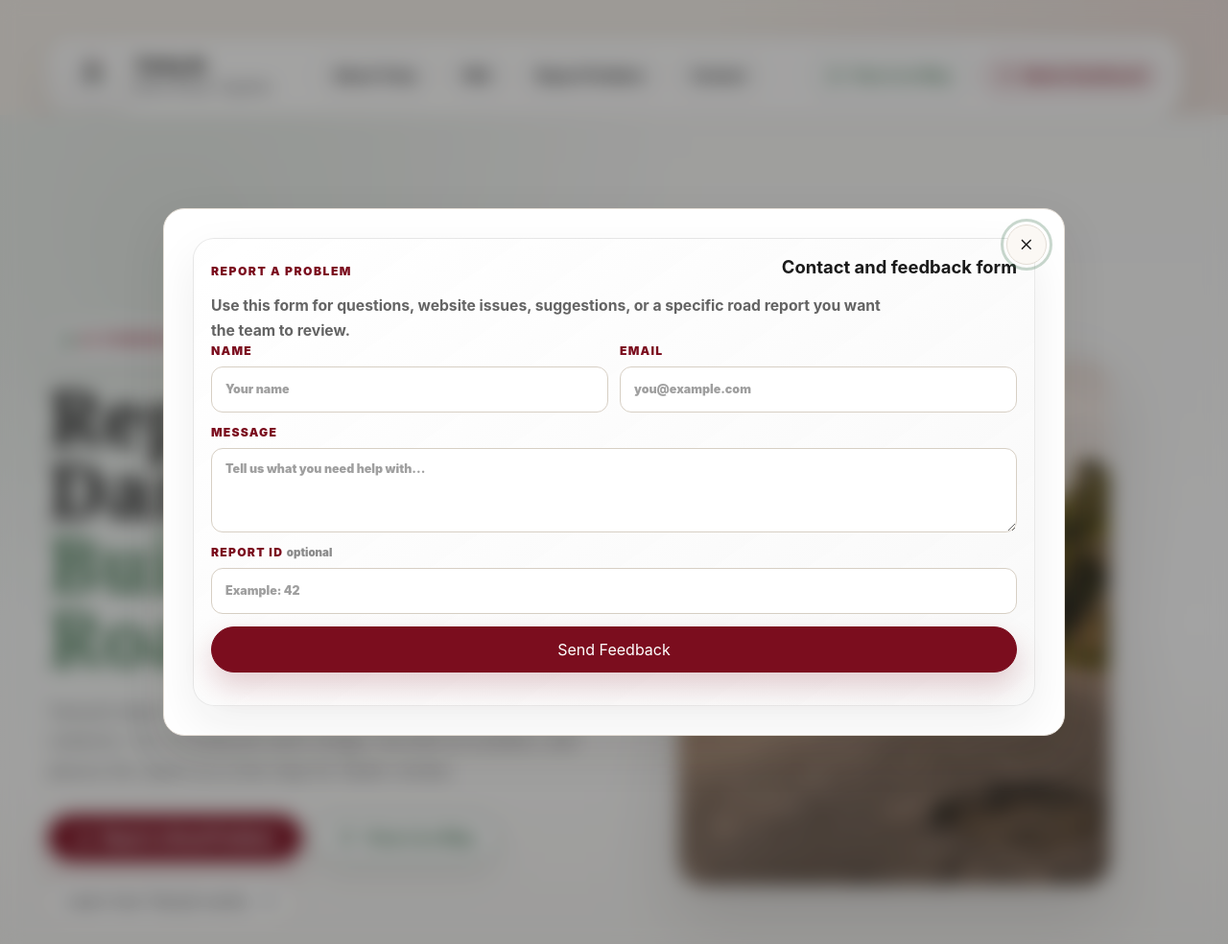
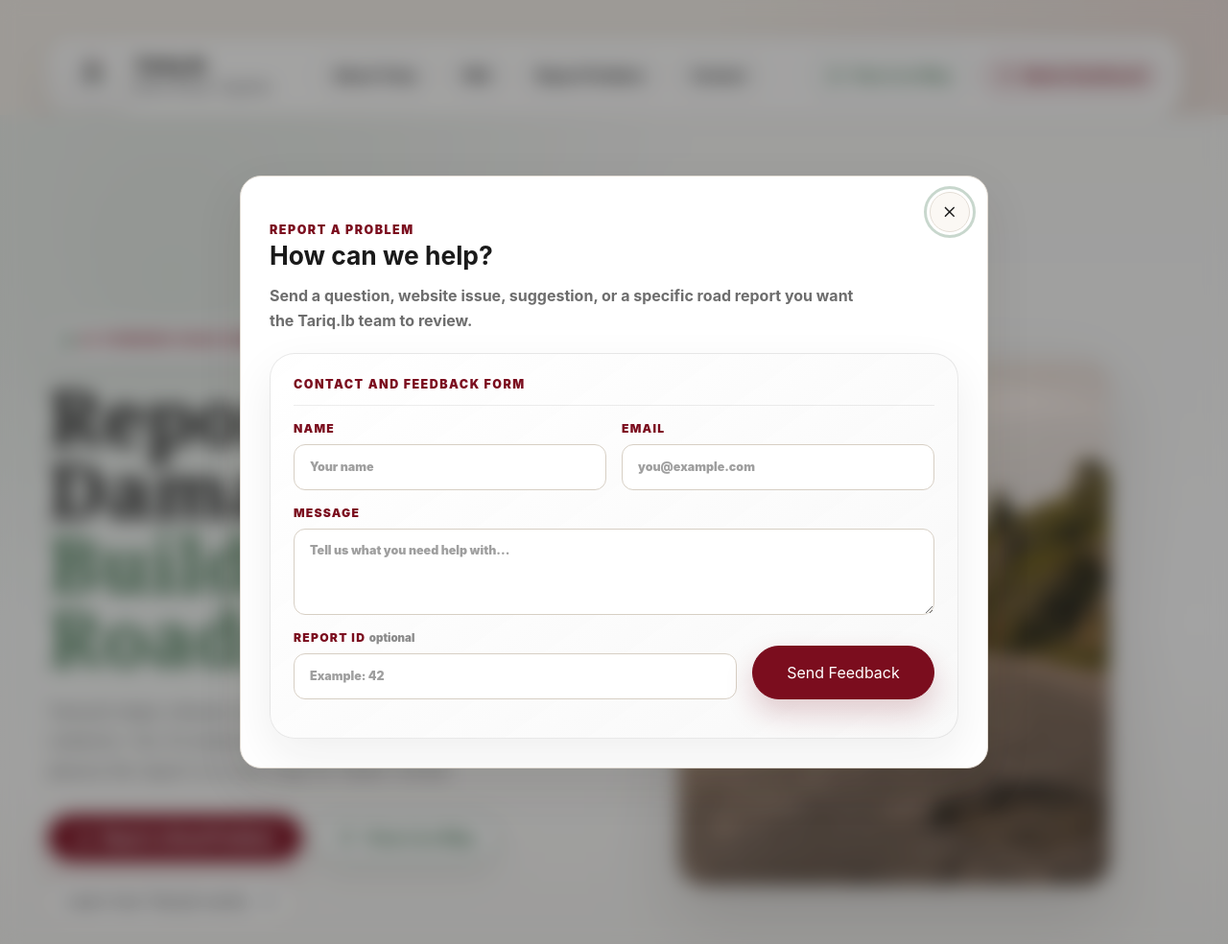
Before and after one commit to Gloria-Hleihel/TechTalks-Tariq.lb, a Flask app: page / in a window 1280 px wide, after a click on "Report Problem". Shown: the whole page at 96% size. Run offline with Flask 3, Linux system fonts and the light colour scheme.

Commit message:
Refine support feedback modal layout

```diff
--- a/static/css/landing.css
+++ b/static/css/landing.css
@@ -1073,6 +1073,110 @@ svg {
   box-shadow: 0 24px 52px rgba(123, 13, 30, 0.30);
 }
 
+.support-panel {
+  width: min(780px, calc(100vw - 32px));
+  padding: 36px;
+  overflow-x: hidden;
+}
+
+.support-hero {
+  padding-right: 56px;
+  margin-bottom: 20px;
+}
+
+.support-hero h2 {
+  margin: 0;
+  color: var(--dark);
+  font-size: clamp(2.1rem, 4vw, 3.3rem);
+  line-height: 1;
+}
+
+.support-panel .feedback-help {
+  max-width: 620px;
+  margin: 14px 0 0;
+  color: rgba(26, 26, 26, 0.64);
+  font-size: 1rem;
+  line-height: 1.65;
+}
+
+.support-form-card {
+  padding: 24px;
+  border-radius: 26px;
+  background:
+    linear-gradient(145deg, rgba(255, 255, 255, 0.96), rgba(248, 248, 248, 0.90));
+}
+
+.support-form-title {
+  margin-bottom: 16px;
+  padding-bottom: 14px;
+  border-bottom: 1px solid rgba(26, 26, 26, 0.08);
+}
+
+.support-form-title span {
+  color: var(--red);
+  font-size: 0.78rem;
+  font-weight: 950;
+  letter-spacing: 0.12em;
+  text-transform: uppercase;
+}
+
+.support-form {
+  gap: 16px;
+}
+
+.support-form .feedback-form-grid {
+  gap: 16px;
+}
+
+.feedback-field {
+  display: grid !important;
+  gap: 8px;
+  min-width: 0;
+  color: var(--dark) !important;
+  font-size: 1rem !important;
+  letter-spacing: 0 !important;
+  text-transform: none !important;
+}
+
+.feedback-field > span {
+  color: var(--red);
+  font-size: 0.76rem;
+  font-weight: 950;
+  letter-spacing: 0.10em;
+  text-transform: uppercase;
+}
+
+.feedback-field > span small {
+  color: rgba(26, 26, 26, 0.50);
+  font-size: 0.72rem;
+  letter-spacing: 0;
+  text-transform: none;
+}
+
+.feedback-field input,
+.feedback-field textarea {
+  min-width: 0;
+  min-height: 56px;
+  padding: 14px 16px;
+  border-radius: 18px;
+}
+
+.feedback-field textarea {
+  min-height: 150px;
+}
+
+.feedback-form-footer {
+  display: grid;
+  grid-template-columns: minmax(0, 1fr) auto;
+  align-items: end;
+  gap: 16px;
+}
+
+.feedback-form-footer .feedback-submit {
+  min-width: 190px;
+  min-height: 56px;
+}
+
 .landing-footer {
   width: min(1180px, calc(100vw - 32px));
   margin: 0 auto;
@@ -1333,6 +1437,27 @@ svg {
     grid-template-columns: 1fr;
   }
 
+  .support-panel {
+    width: min(100%, calc(100vw - 28px));
+    padding: 28px 18px 20px;
+  }
+
+  .support-hero {
+    padding-right: 48px;
+  }
+
+  .support-form-card {
+    padding: 18px;
+  }
+
+  .feedback-form-footer {
+    grid-template-columns: 1fr;
+  }
+
+  .feedback-form-footer .feedback-submit {
+    width: 100%;
+  }
+
   .contact-faq-card,
   .feedback-card {
     padding: 15px;
--- a/templates/index.html
+++ b/templates/index.html
@@ -421,7 +421,7 @@
   aria-labelledby="feedback-title"
   hidden
 >
-  <div class="modal-panel contact-panel support-panel" tabindex="-1">
+  <div class="modal-panel support-panel" tabindex="-1">
     <button class="modal-close" type="button" data-modal-close aria-label="Close modal">
       <svg aria-hidden="true" viewBox="0 0 24 24">
         <path d="m6 6 12 12"></path>
@@ -429,15 +429,19 @@
       </svg>
     </button>
 
-    <section class="feedback-card" aria-labelledby="feedback-title">
-        <div class="modal-section-heading">
-          <span>Report a problem</span>
-          <h3 id="feedback-title">Contact and feedback form</h3>
+    <div class="support-hero">
+      <p class="modal-kicker">Report a problem</p>
+      <h2 id="feedback-title">How can we help?</h2>
+      <p class="feedback-help">
+        Send a question, website issue, suggestion, or a specific road report
+        you want the Tariq.lb team to review.
+      </p>
     </div>
-        <p class="feedback-help">
-          Use this form for questions, website issues, suggestions, or a specific
-          road report you want the team to review.
-        </p>
+
+    <section class="feedback-card support-form-card" aria-label="Contact and feedback form">
+      <div class="support-form-title">
+        <span>Contact and feedback form</span>
+      </div>
 
       {% if feedback_messages %}
         <div class="feedback-messages" aria-live="polite">
@@ -448,14 +452,14 @@
       {% endif %}
 
       <form
-          class="feedback-form"
+        class="feedback-form support-form"
         action="{{ url_for('reports.submit_feedback') }}"
         method="post"
       >
         <input type="hidden" name="_csrf_token" value="{{ csrf_token() }}">
 
         <div class="feedback-form-grid">
-            <label>
+          <label class="feedback-field">
             <span>Name</span>
             <input
               type="text"
@@ -467,7 +471,7 @@
             >
           </label>
 
-            <label>
+          <label class="feedback-field">
             <span>Email</span>
             <input
               type="email"
@@ -480,7 +484,7 @@
           </label>
         </div>
 
-          <label>
+        <label class="feedback-field feedback-field-wide">
           <span>Message</span>
           <textarea
             name="message"
@@ -491,7 +495,8 @@
           ></textarea>
         </label>
 
-          <label>
+        <div class="feedback-form-footer">
+          <label class="feedback-field feedback-field-report">
             <span>Report ID <small>optional</small></span>
             <input
               type="number"
@@ -499,12 +504,14 @@
               min="1"
               inputmode="numeric"
               placeholder="Example: 42"
+              aria-label="Optional report ID"
             >
           </label>
 
           <button class="feedback-submit" type="submit">
             Send Feedback
           </button>
+        </div>
       </form>
     </section>
   </div>
```
Lines whose indentation alone changed are shown as unchanged.
